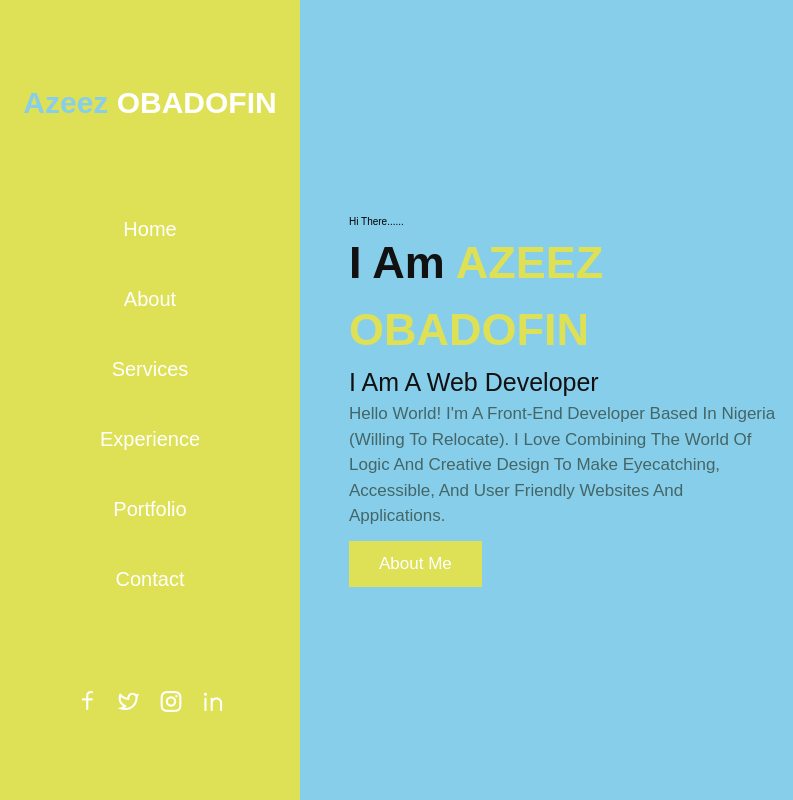
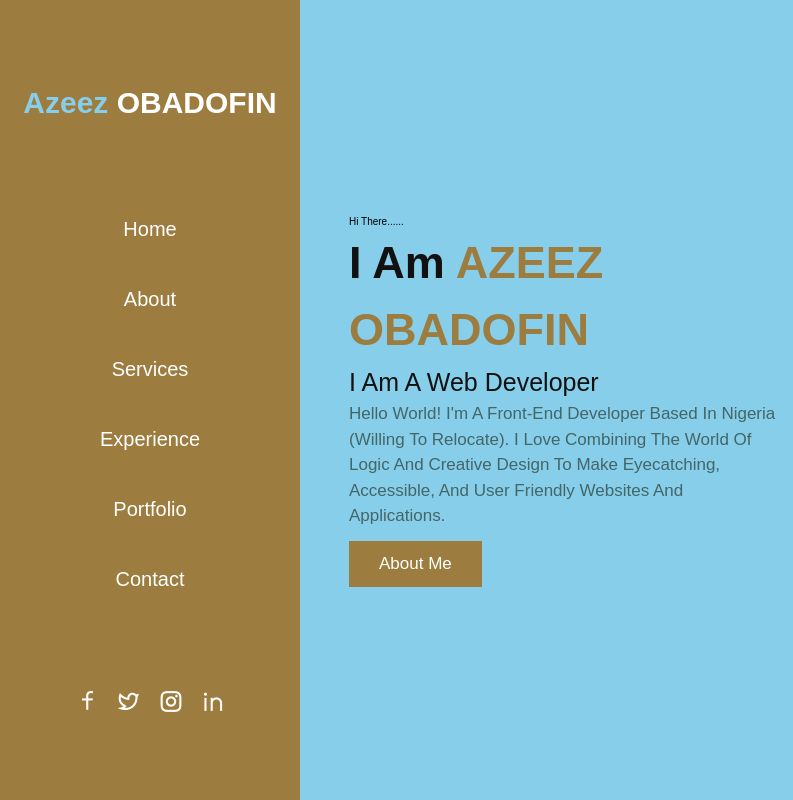
Before and after one commit to hayzed1009/hayzed1009.github.io, a plain HTML site: page index.html in a window 1280 px wide. Shown: the top 800 px of the page, 0-793 px from the left. Drawn offline with nearby package versions, Linux system fonts and the light colour scheme; grey boxes are pictures that could not be loaded; a web font is replaced by a local one.

Commit message:
Update index.css
jkkkk

```diff
--- a/index.css
+++ b/index.css
@@ -12,7 +12,7 @@
     line-height: 1.5;
 }
 :root{
-    --bg-color:rgb(222, 224, 85);
+    --bg-color:#9c7c3f;
 }
 html{
 
```
